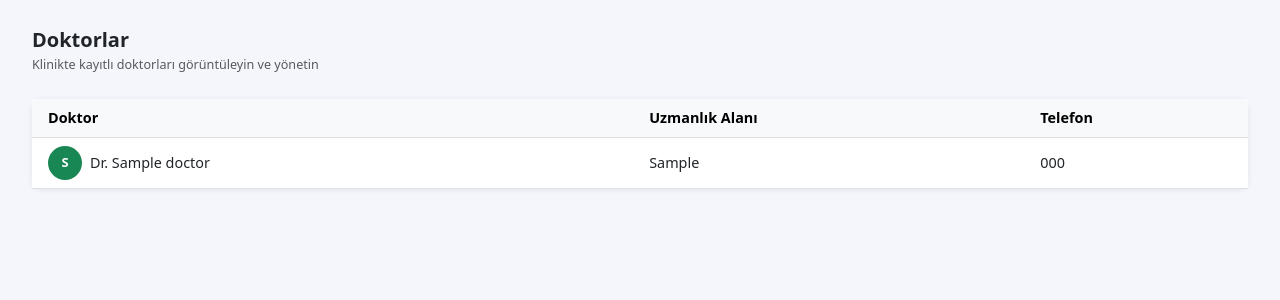
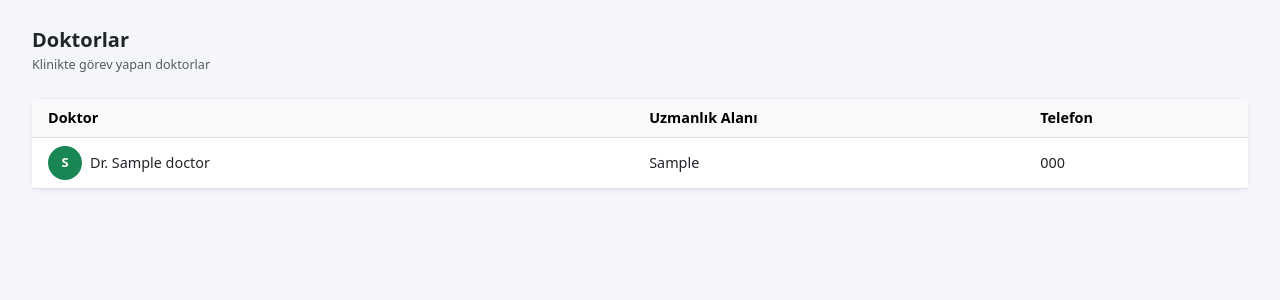
Before and after one commit to ahmetserdar00/sunucu_tarafl-_web_programlama, a Django app: template clinic/templates/clinic/doctor_list.html in a window 1280 px wide. Shown: the top 300 px of the page. Run offline with Django 4.2, Linux system fonts and the light colour scheme; the template is opened without the code that fills it: values that come from a table or form of the project are taken from there, others are empty; tables that the repository leaves empty hold one stand-in row (values such as "Sample post").

Commit message:
similar front end fixes

```diff
--- a/clinic/templates/clinic/doctor_list.html
+++ b/clinic/templates/clinic/doctor_list.html
@@ -6,7 +6,13 @@
 <div class="d-flex justify-content-between align-items-start mb-4">
     <div>
         <h5 class="fw-bold mb-1">Doktorlar</h5>
-        <p class="text-muted small mb-0">Klinikte kayıtlı doktorları görüntüleyin ve yönetin</p>
+        <p class="text-muted small mb-0">
+            {% if request.user.profile.role == 'Admin' %}
+                Klinikte kayıtlı doktorları görüntüleyin ve yönetin
+            {% else %}
+                Klinikte görev yapan doktorlar
+            {% endif %}
+        </p>
     </div>
     {% if request.user.profile.role == 'Admin' %}
     <a href="{% url 'doctor_create' %}" class="btn btn-primary btn-sm">
--- a/clinic/templates/clinic/vitals_list.html
+++ b/clinic/templates/clinic/vitals_list.html
@@ -6,7 +6,7 @@
 <div class="d-flex justify-content-between align-items-start mb-4">
     <div>
         <h5 class="fw-bold mb-1">Ölçüm Kayıtları</h5>
-        <p class="text-muted small mb-0">Tüm gebelik vital ölçümleri ve risk sonuçları</p>
+        <p class="text-muted small mb-0">Kaydedilmiş vital ölçümler ve risk analizi sonuçları</p>
     </div>
     <a href="{% url 'vitals_predict' %}" class="btn btn-primary btn-sm">
         + Yeni Ölçüm Al
```
